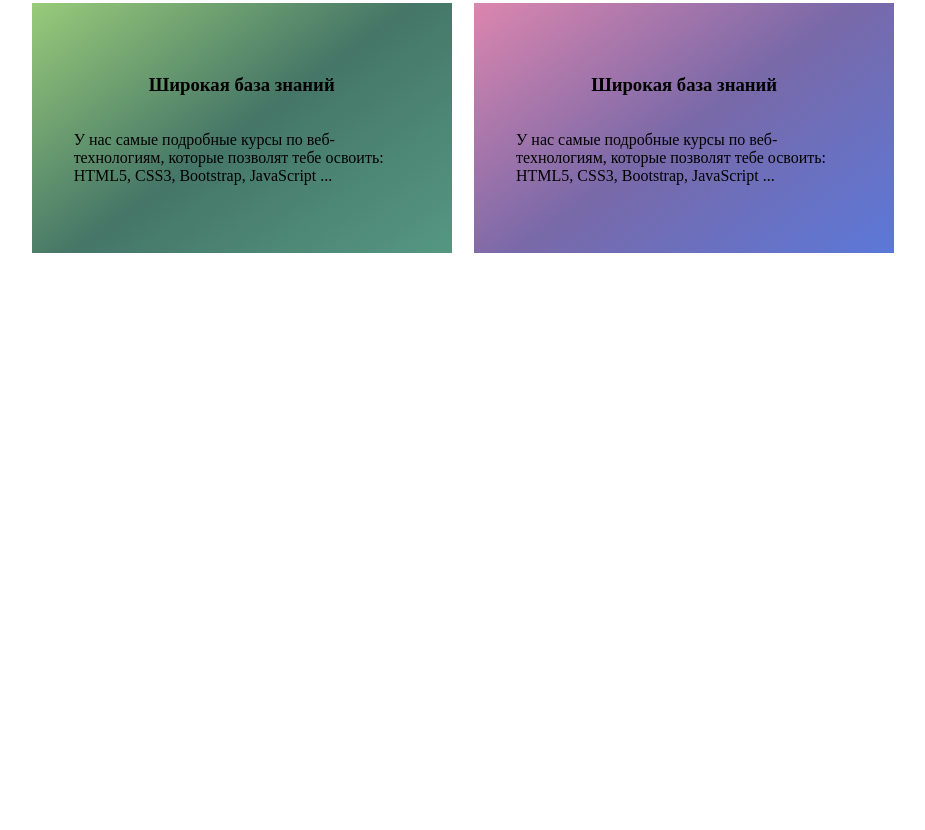
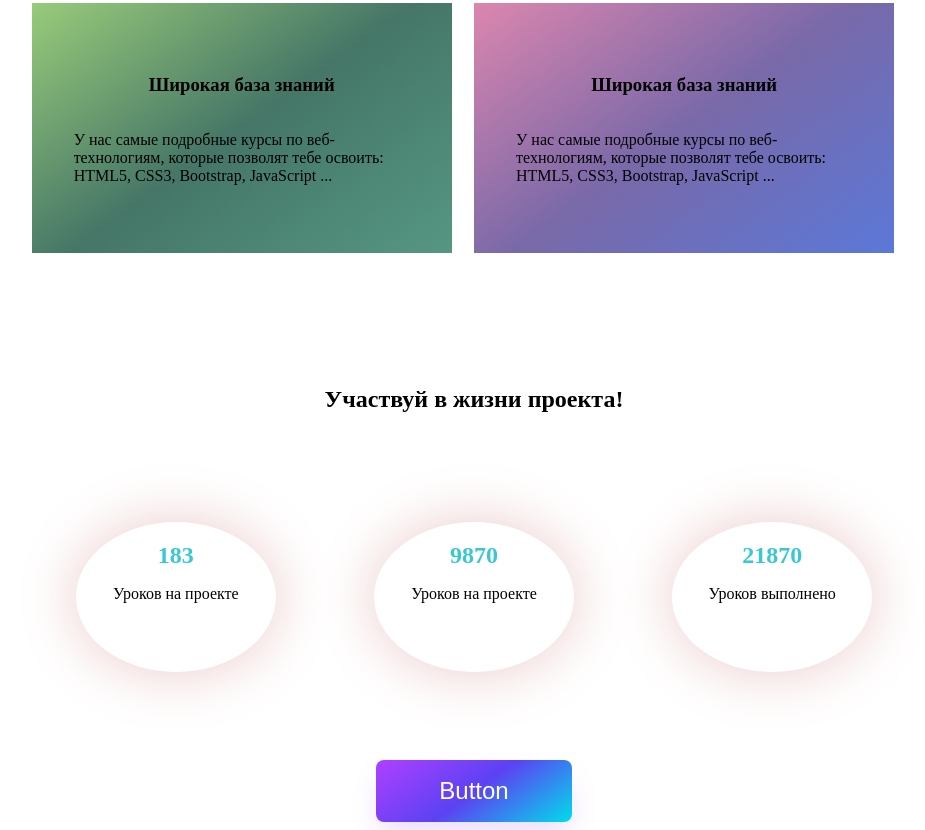
Before and after one commit to khumayunkh/js-month, a plain HTML site: page index.html in a window 1280 px wide. Shown: the part 1120-1950 px from the top of the page, without its empty margins (166-1091 px from the left). Before the commit the page ends 1406 px from the top, so only its background shows below. Drawn offline with Linux system fonts and the light colour scheme.

Commit message:
statistics

```diff
--- a/index.html
+++ b/index.html
@@ -67,5 +67,28 @@
                  </div>
              </div>
         </div>
+        <div class="statistics">
+            <div class="container">
+                <div class="statistics_in">
+                    <h2>Участвуй в жизни проекта!</h2>
+                   <div class="statistics_information"><div class="statistics_information_in">
+                        <h2>183</h2>
+                        <p>Уроков на
+                            проекте</p>
+                    </div>
+                    <div class="statistics_information_in">
+                        <h2>9870</h2>
+                        <p>Уроков на
+                            проекте</p>
+                    </div>
+                    <div class="statistics_information_in">
+                        <h2>21870</h2>
+                        <p>Уроков
+                            выполнено</p>
+                    </div></div>
+                    <button class="button-63" >Button</button>
+                </div>
+            </div>
+        </div>
     </body>
 </html>
--- a/style.css
+++ b/style.css
@@ -31,7 +31,7 @@
     flex-direction: column;
     height: 500px;
     box-shadow: 0px 0px 60px rgb(235, 202, 202);
-    border-radius: 15px;
+    border-radius: 35px;
 }
 
 .courses{
@@ -169,3 +169,40 @@
 .information_in-4 p{
     width: 80%;
 }
+
+
+.statistics_in{
+    display: flex;
+    flex-direction: column;
+    justify-content: center;
+    align-items: center;
+    margin-top: 10%;
+}
+
+.statistics_information{
+    margin-top: 10%;
+    display: flex;
+    justify-content: space-between;
+    width: 90%;
+}
+.statistics_information_in{
+    box-shadow: 0px 0px 60px rgb(235, 202, 202);
+    height: 150px;
+    width: 200px;
+    display: flex;
+    flex-direction: column;
+    align-items: center;
+    border-radius: 150%
+}
+
+.statistics_information_in h2{
+ color: #39c8d2;
+}
+
+.statistics_information_in p{
+    margin-top: -2%;
+}
+
+.statistics_in button{
+    margin-top: 10%;
+}
```
